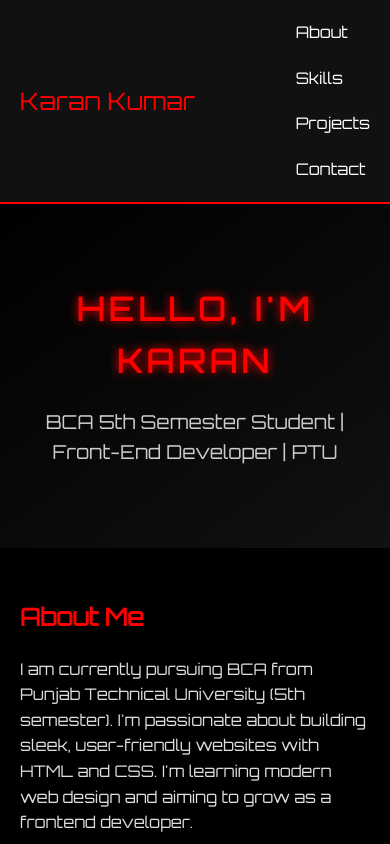
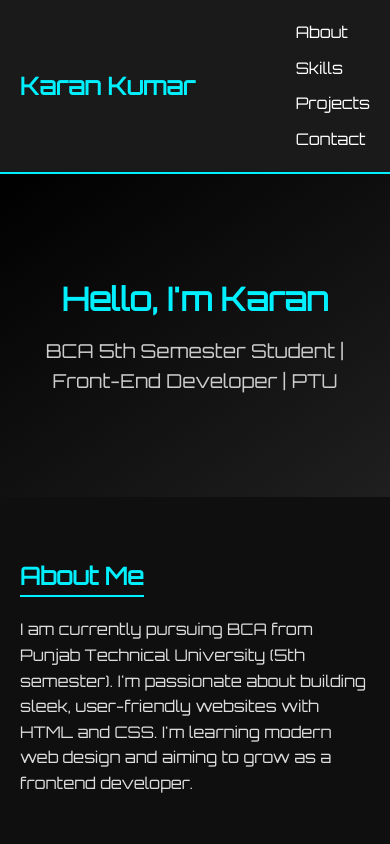
Before and after one commit to karankk187/new-repository, a plain HTML site: page index.html in a window 390 px wide. Shown: the top 844 px of the page. Drawn offline with Linux system fonts and the light colour scheme.

Commit message:
style.css

```diff
--- a/style.css
+++ b/style.css
@@ -1,4 +1,4 @@
-/* Reset */
+/* Reset + Font */
 * {
   margin: 0;
   padding: 0;
@@ -7,94 +7,111 @@
 }
 
 body {
-  background: #000;
-  color: #f2f2f2;
+  background: #0f0f0f;
+  color: #fff;
   line-height: 1.6;
 }
 
 /* Navbar */
 .navbar {
-  background: #111;
+  background: #1a1a1a;
   padding: 20px;
   display: flex;
   justify-content: space-between;
   align-items: center;
-  border-bottom: 2px solid red;
+  border-bottom: 2px solid #00f0ff;
+  position: sticky;
+  top: 0;
+  z-index: 100;
 }
 
-.navbar .logo {
+.logo {
   font-size: 1.5rem;
-  color: red;
+  color: #00f0ff;
+  font-weight: bold;
 }
 
-.navbar ul {
+nav ul {
   list-style: none;
   display: flex;
   gap: 20px;
 }
 
-.navbar ul li a {
+nav ul li a {
   text-decoration: none;
   color: #fff;
   transition: 0.3s;
 }
 
-.navbar ul li a:hover {
-  color: red;
+nav ul li a:hover {
+  color: #00f0ff;
 }
 
 /* Hero */
 .hero {
   text-align: center;
-  padding: 80px 20px;
-  background: linear-gradient(145deg, #000, #111);
+  padding: 100px 20px;
+  background: linear-gradient(145deg, #000, #1f1f1f);
+  animation: fadeIn 2s ease-in-out;
 }
 
 .hero h1 {
   font-size: 3rem;
-  color: red;
-  text-shadow: 0 0 10px red;
-  letter-spacing: 5px;
-  text-transform: uppercase;
+  color: #00f0ff;
+  margin-bottom: 10px;
 }
 
 .hero p {
-  margin-top: 20px;
   font-size: 1.2rem;
   color: #ccc;
 }
 
-/* Sections */
+/* Section */
 .section {
-  padding: 50px 20px;
+  padding: 60px 20px;
   max-width: 900px;
   margin: auto;
+  animation: slideUp 1.5s ease;
 }
 
 .section h2 {
-  color: red;
+  color: #00f0ff;
   margin-bottom: 20px;
+  border-bottom: 2px solid #00f0ff;
+  display: inline-block;
 }
 
-.section p, .section ul, .section li {
+.section ul li,
+.section p {
   color: #ddd;
   margin-bottom: 10px;
 }
 
 /* Footer */
 footer {
-  background: #111;
+  background: #1a1a1a;
   text-align: center;
   padding: 20px;
   color: #aaa;
-  border-top: 2px solid red;
+  border-top: 2px solid #00f0ff;
+}
+
+/* Animations */
+@keyframes fadeIn {
+  from { opacity: 0; transform: translateY(-20px); }
+  to { opacity: 1; transform: translateY(0); }
+}
+
+@keyframes slideUp {
+  from { opacity: 0; transform: translateY(50px); }
+  to { opacity: 1; transform: translateY(0); }
 }
 
 /* Responsive */
 @media (max-width: 768px) {
-  .navbar ul {
+  nav ul {
     flex-direction: column;
-    align-items: flex-start;
+    gap: 10px;
   }
 
   .hero h1 {
```
